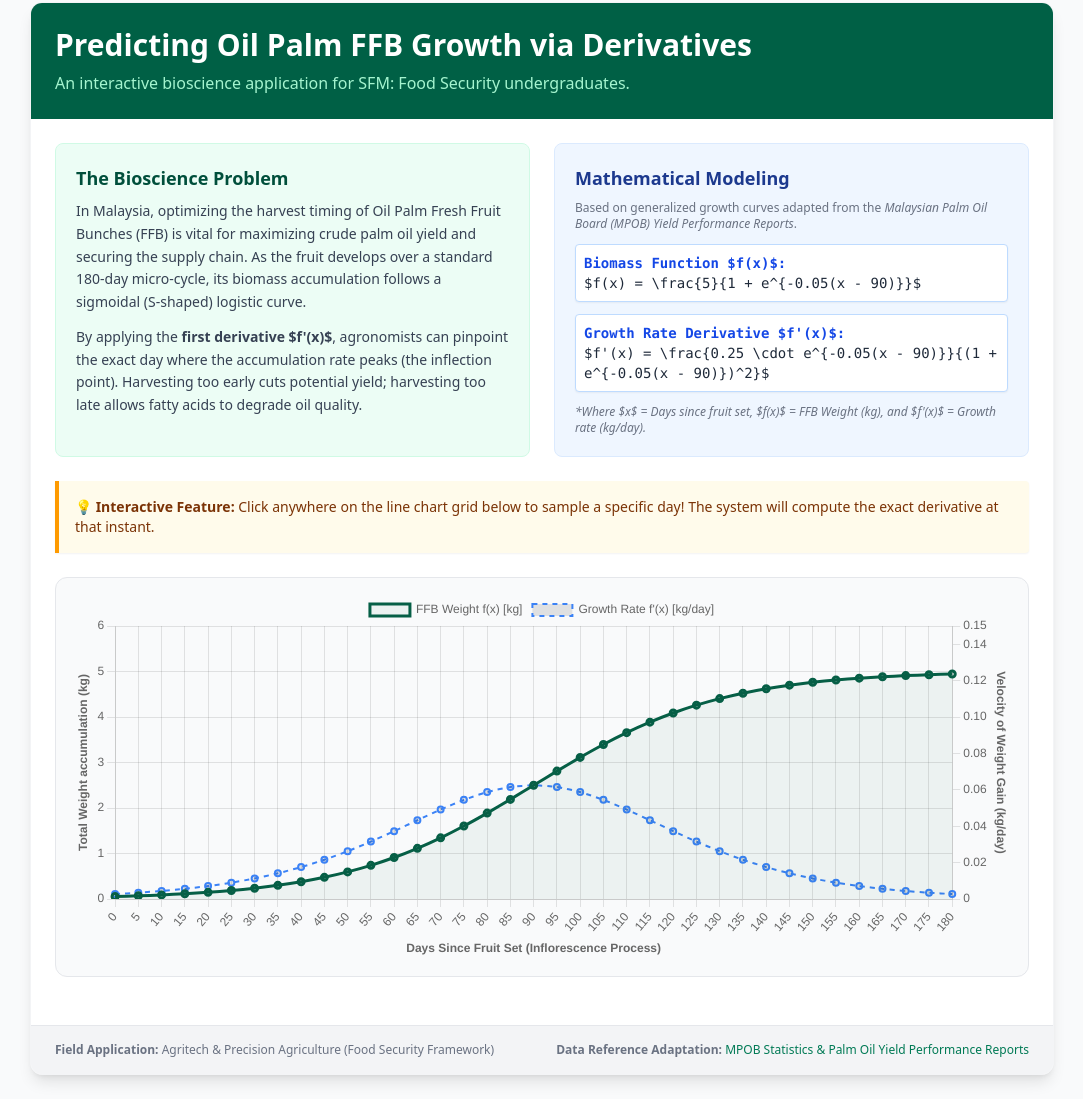
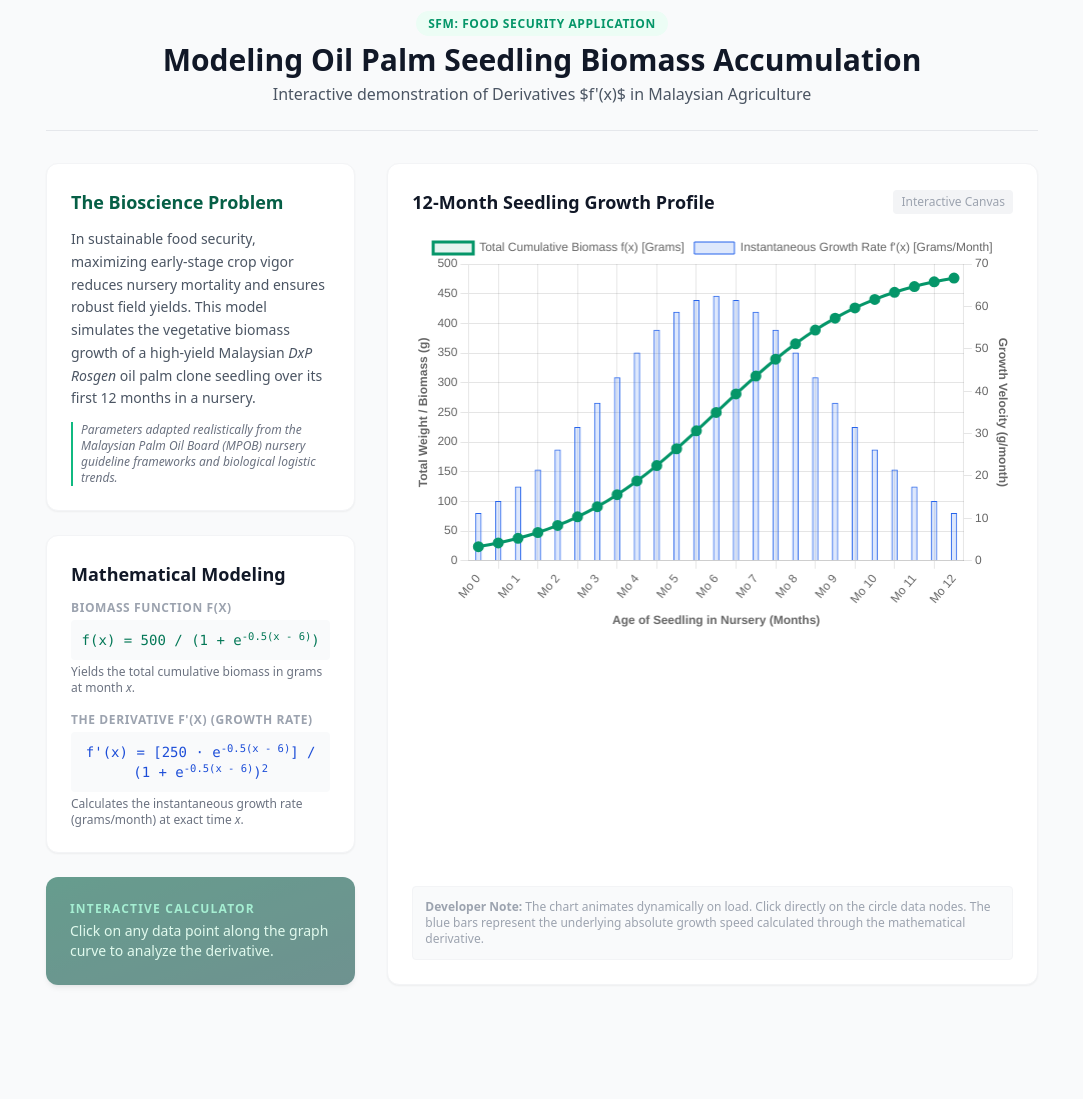
Before and after one commit to f25b1714-coder/f25b1714-coder.github.io, a plain HTML site: page index.html in a window 1280 px wide. Shown: the part 22-1121 px from the top of the page, without its empty margins (98-1181 px from the left). After the commit the page ends 1039 px from the top, so only its background shows below. Drawn offline with nearby package versions, Linux system fonts and the light colour scheme.

Commit message:
Add files via upload

```diff
--- a/index.html
+++ b/index.html
@@ -3,157 +3,149 @@
 <head>
     <meta charset="UTF-8">
     <meta name="viewport" content="width=device-width, initial-scale=1.0">
-    <title>Calculus in Malaysian Food Security: Oil Palm Yield Dynamics</title>
-    <script src="https://cdn.jsdelivr.net/npm/@tailwindcss/browser@4"></script>
+    <title>Calculus in Malaysian Food Security: Oil Palm Biomass Growth</title>
     <script src="https://cdn.jsdelivr.net/npm/chart.js"></script>
-    <style>
-        canvas {
-            cursor: pointer;
-        }
-    </style>
+    <script src="https://cdn.tailwindcss.com"></script>
 </head>
-<body class="bg-gray-50 text-gray-800 font-sans min-h-screen p-6">
+<body class="bg-gray-50 font-sans text-gray-800 antialiased">
 
-    <div class="max-w-5xl mx-auto bg-white rounded-xl shadow-lg overflow-hidden border border-gray-100">
+    <div class="max-w-5xl mx-auto px-4 py-8">
+        <header class="mb-8 text-center border-b border-gray-200 pb-6">
+            <span class="text-xs font-semibold tracking-wider text-emerald-600 uppercase bg-emerald-50 px-3 py-1 rounded-full">SFM: Food Security Application</span>
+            <h1 class="text-3xl font-bold text-gray-900 mt-2">Modeling Oil Palm Seedling Biomass Accumulation</h1>
+            <p class="text-gray-600 mt-1">Interactive demonstration of Derivatives $f'(x)$ in Malaysian Agriculture</p>
+        </header>
 
-        <div class="bg-emerald-800 text-white p-6">
-            <h1 class="text-2xl md:text-3xl font-bold">Predicting Oil Palm FFB Growth via Derivatives</h1>
-            <p class="text-emerald-200 mt-2 text-sm md:text-base">
-                An interactive bioscience application for SFM: Food Security undergraduates.
+        <div class="grid grid-cols-1 lg:grid-cols-3 gap-8">
+            <div class="lg:col-span-1 space-y-6">
+                <div class="bg-white p-6 rounded-xl shadow-sm border border-gray-100">
+                    <h2 class="text-lg font-bold text-emerald-800 mb-3">The Bioscience Problem</h2>
+                    <p class="text-sm text-gray-600 leading-relaxed mb-3">
+                        In sustainable food security, maximizing early-stage crop vigor reduces nursery mortality and ensures robust field yields.
+                        This model simulates the vegetative biomass growth of a high-yield Malaysian <i>DxP Rosgen</i> oil palm clone seedling over its first 12 months in a nursery.
+                    </p>
+                    <p class="text-xs text-gray-500 italic border-l-2 border-emerald-500 pl-2">
+                        Parameters adapted realistically from the Malaysian Palm Oil Board (MPOB) nursery guideline frameworks and biological logistic trends.
                     </p>
                 </div>
 
-        <div class="p-6 space-y-6">
+                <div class="bg-white p-6 rounded-xl shadow-sm border border-gray-100">
+                    <h2 class="text-lg font-bold text-gray-900 mb-3">Mathematical Modeling</h2>
 
-            <div class="grid grid-cols-1 md:grid-cols-2 gap-6">
-                <div class="bg-emerald-50 p-5 rounded-lg border border-emerald-100">
-                    <h2 class="text-lg font-semibold text-emerald-900 mb-2">The Bioscience Problem</h2>
-                    <p class="text-sm text-gray-700 leading-relaxed mb-3">
-                        In Malaysia, optimizing the harvest timing of Oil Palm Fresh Fruit Bunches (FFB) is vital for maximizing crude palm oil yield and securing the supply chain.
-                        As the fruit develops over a standard 180-day micro-cycle, its biomass accumulation follows a sigmoidal (S-shaped) logistic curve.
-                    </p>
-                    <p class="text-sm text-gray-700 leading-relaxed">
-                        By applying the <strong>first derivative $f'(x)$</strong>, agronomists can pinpoint the exact day where the accumulation rate peaks (the inflection point).
-                        Harvesting too early cuts potential yield; harvesting too late allows fatty acids to degrade oil quality.
-                    </p>
+                    <div class="mb-4">
+                        <span class="text-xs font-bold text-gray-400 uppercase tracking-wider block mb-1">Biomass Function f(x)</span>
+                        <div class="bg-gray-50 p-2.5 rounded text-sm font-mono text-center text-emerald-700">
+                            f(x) = 500 / (1 + e<sup>-0.5(x - 6)</sup>)
+                        </div>
+                        <p class="text-xs text-gray-500 mt-1">Yields the total cumulative biomass in grams at month <i>x</i>.</p>
                     </div>
 
-                <div class="bg-blue-50 p-5 rounded-lg border border-blue-100 flex flex-col justify-between">
                     <div>
-                        <h2 class="text-lg font-semibold text-blue-900 mb-2">Mathematical Modeling</h2>
-                        <p class="text-xs text-gray-500 mb-3">
-                            Based on generalized growth curves adapted from the <em>Malaysian Palm Oil Board (MPOB) Yield Performance Reports</em>.
-                        </p>
-                        <div class="space-y-3 font-mono text-sm">
-                            <div class="bg-white p-2 rounded shadow-xs border border-blue-200">
-                                <span class="font-bold text-blue-700">Biomass Function $f(x)$:</span><br>
-                                $f(x) = \frac{5}{1 + e^{-0.05(x - 90)}}$
+                        <span class="text-xs font-bold text-gray-400 uppercase tracking-wider block mb-1">The Derivative f'(x) (Growth Rate)</span>
+                        <div class="bg-gray-50 p-2.5 rounded text-sm font-mono text-center text-blue-700">
+                            f'(x) = [250 &middot; e<sup>-0.5(x - 6)</sup>] / (1 + e<sup>-0.5(x - 6)</sup>)<sup>2</sup>
                         </div>
-                            <div class="bg-white p-2 rounded shadow-xs border border-blue-200">
-                                <span class="font-bold text-blue-700">Growth Rate Derivative $f'(x)$:</span><br>
-                                $f'(x) = \frac{0.25 \cdot e^{-0.05(x - 90)}}{(1 + e^{-0.05(x - 90)})^2}$
-                            </div>
-                        </div>
-                    </div>
-                    <p class="text-xs text-gray-500 mt-3 italic">
-                        *Where $x$ = Days since fruit set, $f(x)$ = FFB Weight (kg), and $f'(x)$ = Growth rate (kg/day).
-                    </p>
+                        <p class="text-xs text-gray-500 mt-1">Calculates the instantaneous growth rate (grams/month) at exact time <i>x</i>.</p>
                     </div>
                 </div>
 
-            <div class="bg-amber-50 border-l-4 border-amber-500 p-4 rounded-r shadow-xs">
-                <p class="text-sm text-amber-900 font-medium">
-                    💡 <strong>Interactive Feature:</strong> Click anywhere on the line chart grid below to sample a specific day! The system will compute the exact derivative at that instant.
-                </p>
+                <div id="output-card" class="bg-gradient-to-br from-emerald-800 to-teal-900 text-white p-6 rounded-xl shadow-md transform transition-all duration-300 opacity-60">
+                    <h3 class="text-xs font-bold uppercase tracking-widest text-emerald-300 mb-1">Interactive Calculator</h3>
+                    <p id="calc-prompt" class="text-sm text-emerald-100">Click on any data point along the graph curve to analyze the derivative.</p>
+
+                    <div id="calc-results" class="hidden space-y-3">
+                        <div>
+                            <span class="text-xs text-emerald-200 block">Selected Timeline:</span>
+                            <span id="res-month" class="text-xl font-bold">Month 0</span>
                         </div>
-
-            <div class="relative bg-gray-50 p-4 rounded-xl border border-gray-200 h-[400px]">
-                <canvas id="growthChart"></canvas>
-            </div>
-
-            <div id="outputPanel" class="hidden transition-all duration-300 transform scale-100 bg-slate-900 text-white p-5 rounded-xl shadow-inner">
-                <h3 class="text-emerald-400 font-bold text-lg mb-2 flex items-center gap-2">
-                    📊 Instantaneous Analysis at Day <span id="outDay">0</span>
-                </h3>
-                <div class="grid grid-cols-1 md:grid-cols-3 gap-4 mt-3">
-                    <div class="border-r border-slate-700 pr-4">
-                        <span class="text-xs text-slate-400 block uppercase tracking-wider">Current FFB Weight $f(x)$</span>
-                        <span class="text-2xl font-semibold text-white" id="outWeight">0.00</span> <span class="text-sm text-slate-300">kg</span>
-                    </div>
-                    <div class="border-r border-slate-700 pr-4">
-                        <span class="text-xs text-slate-400 block uppercase tracking-wider">Instantaneous Rate $f'(x)$</span>
-                        <span class="text-2xl font-semibold text-emerald-400" id="outRate">0.000</span> <span class="text-sm text-emerald-300">kg/day</span>
+                        <div class="grid grid-cols-2 gap-2 border-t border-emerald-700 pt-2">
+                            <div>
+                                <span class="text-xs text-emerald-200 block">Biomass f(x):</span>
+                                <span id="res-mass" class="font-mono text-sm font-bold">0g</span>
                             </div>
                             <div>
-                        <span class="text-xs text-slate-400 block uppercase tracking-wider">Layman's Meaning</span>
-                        <p class="text-sm text-slate-200 mt-1 italic leading-snug" id="outLayman">Click a point to see analysis.</p>
+                                <span class="text-xs text-emerald-200 block">Growth Rate f'(x):</span>
+                                <span id="res-rate" class="font-mono text-sm font-bold text-yellow-300">0 g/mo</span>
+                            </div>
+                        </div>
+                        <div class="border-t border-emerald-700 pt-2">
+                            <span class="text-xs text-emerald-200 block mb-0.5">What this means:</span>
+                            <p id="res-explain" class="text-xs text-emerald-500 bg-white p-2 rounded text-gray-800 leading-snug"></p>
+                        </div>
                     </div>
                 </div>
             </div>
 
+            <div class="lg:col-span-2 bg-white p-6 rounded-xl shadow-sm border border-gray-100 flex flex-col justify-between">
+                <div>
+                    <div class="flex justify-between items-center mb-4">
+                        <h2 class="text-lg font-bold text-gray-900">12-Month Seedling Growth Profile</h2>
+                        <span class="text-xs text-gray-400 bg-gray-100 px-2 py-1 rounded">Interactive Canvas</span>
                     </div>
-
-        <div class="bg-gray-100 px-6 py-4 border-t border-gray-200 text-xs text-gray-500 flex flex-col md:flex-row justify-between gap-2">
-            <div>
-                <strong>Field Application:</strong> Agritech & Precision Agriculture (Food Security Framework)
+                    <div class="relative w-full h-[400px]">
+                        <canvas id="growthChart"></canvas>
                     </div>
-            <div>
-                <strong>Data Reference Adaptation:</strong>
-                <a href="https://mpob.gov.my/" target="_blank" class="text-emerald-700 hover:underline">MPOB Statistics & Palm Oil Yield Performance Reports</a>
+                </div>
+                <div class="mt-4 text-xs text-gray-400 bg-gray-50 p-3 rounded border border-gray-100">
+                    <strong>Developer Note:</strong> The chart animates dynamically on load. Click directly on the circle data nodes. The blue bars represent the underlying absolute growth speed calculated through the mathematical derivative.
+                </div>
             </div>
         </div>
     </div>
 
     <script>
-        // Parameters for our logistic growth curve model: f(x) = L / (1 + e^(-k*(x - x0)))
-        const L = 5;      // Maximum carrying capacity / theoretical max weight of the FFB cluster (kg)
-        const k = 0.05;   // Growth steepness factor
-        const x0 = 90;    // Midpoint of the growth cycle (Day 90)
+        // Mathematical parameters
+        const L = 500;   // Carrying capacity (max weight in grams)
+        const k = 0.5;   // Growth rate scaling factor
+        const x0 = 6;    // Midpoint month
 
-        // Generate mathematical data points for the 180-day cycle
-        const labels = [];
-        const weightData = [];
-        const rateData = [];
+        // Generate data points for 12 months (sampled at intervals of 0.5 for a smooth curve)
+        const months = [];
+        const biomassData = [];
+        const growthRateData = [];
 
-        for (let x = 0; x <= 180; x += 5) {
-            labels.push(x);
+        for (let x = 0; x <= 12; x += 0.5) {
+            months.push(x);
 
             // Logistic function f(x)
+            const fx = L / (1 + Math.exp(-k * (x - x0)));
+            biomassData.push(Number(fx.toFixed(2)));
+
+            // Derivative function f'(x)
             const expTerm = Math.exp(-k * (x - x0));
-            const fx = L / (1 + expTerm);
-            weightData.push(fx);
-
-            // First derivative f'(x)
             const fPrimeX = (L * k * expTerm) / Math.pow(1 + expTerm, 2);
-            rateData.push(fPrimeX);
+            growthRateData.push(Number(fPrimeX.toFixed(2)));
         }
 
-        // Initialize Chart.js configuration
+        // Initialize Chart.js
         const ctx = document.getElementById('growthChart').getContext('2d');
         const growthChart = new Chart(ctx, {
             type: 'line',
             data: {
-                labels: labels,
+                labels: months.map(m => `Mo ${m}`),
                 datasets: [
                     {
-                        label: 'FFB Weight f(x) [kg]',
-                        data: weightData,
-                        borderColor: '#065f46', // emerald-800
-                        backgroundColor: 'rgba(6, 95, 70, 0.05)',
+                        label: 'Total Cumulative Biomass f(x) [Grams]',
+                        data: biomassData,
+                        borderColor: '#059669',
+                        backgroundColor: 'rgba(5, 150, 105, 0.1)',
                         borderWidth: 3,
-                        fill: true,
-                        tension: 0.2,
-                        yAxisID: 'yWeight'
+                        tension: 0.3,
+                        yAxisID: 'y',
+                        pointBackgroundColor: '#059669',
+                        pointHoverRadius: 8,
+                        pointRadius: 4
                     },
                     {
-                        label: "Growth Rate f'(x) [kg/day]",
-                        data: rateData,
-                        borderColor: '#3b82f6', // blue-500
-                        borderWidth: 2,
-                        borderDash: [5, 5],
-                        fill: false,
-                        tension: 0.2,
-                        yAxisID: 'yRate'
+                        label: "Instantaneous Growth Rate f'(x) [Grams/Month]",
+                        data: growthRateData,
+                        borderColor: '#2563eb',
+                        backgroundColor: 'rgba(37, 99, 235, 0.15)',
+                        borderWidth: 1,
+                        fill: true,
+                        type: 'bar',
+                        yAxisID: 'y1',
+                        barPercentage: 0.4
                     }
                 ]
             },
@@ -164,87 +156,93 @@
                     duration: 2000,
                     easing: 'easeOutQuart'
                 },
-                plugins: {
-                    legend: {
-                        position: 'top',
-                    },
-                    tooltip: {
-                        mode: 'index',
-                        intersect: false
-                    }
-                },
                 scales: {
-                    x: {
-                        title: {
-                            display: true,
-                            text: 'Days Since Fruit Set (Inflorescence Process)',
-                            font: { weight: 'bold' }
-                        }
-                    },
-                    yWeight: {
+                    y: {
                         type: 'linear',
                         display: true,
                         position: 'left',
                         title: {
                             display: true,
-                            text: 'Total Weight accumulation (kg)',
+                            text: 'Total Weight / Biomass (g)',
                             font: { weight: 'bold' }
+                        }
                     },
-                        min: 0,
-                        max: 6
-                    },
-                    yRate: {
+                    y1: {
                         type: 'linear',
                         display: true,
                         position: 'right',
+                        grid: { drawOnChartArea: false },
                         title: {
                             display: true,
-                            text: 'Velocity of Weight Gain (kg/day)',
+                            text: 'Growth Velocity (g/month)',
                             font: { weight: 'bold' }
+                        }
                     },
-                        min: 0,
-                        max: 0.15,
-                        grid: {
-                            drawOnChartArea: false // prevent grid lines overlap
+                    x: {
+                        title: {
+                            display: true,
+                            text: 'Age of Seedling in Nursery (Months)',
+                            font: { weight: 'bold' }
                         }
                     }
                 },
-                // Handle click events on the canvas grid
-                onClick: (e) => {
-                    const points = growthChart.getElementsAtEventForMode(e, 'nearest', { intersect: false }, true);
+                plugins: {
+                    tooltip: {
+                        callbacks: {
+                            footer: (tooltipItems) => {
+                                return 'Click point to analyze calculus derivative.';
+                            }
+                        }
+                    }
+                },
+                // Handle click events on chart nodes
+                onClick: (e, elements) => {
+                    if (elements.length > 0) {
+                        const index = elements[0].index;
+                        const selectedMonth = months[index];
+                        const currentBiomass = biomassData[index];
+                        const currentRate = growthRateData[index];
 
-                    if (points.length > 0) {
-                        const index = points[0].index;
-                        const day = labels[index];
-
-                        // Recalculate precisely for the chosen day
-                        const expTerm = Math.exp(-k * (day - x0));
-                        const currentWeight = L / (1 + expTerm);
-                        const currentRate = (L * k * expTerm) / Math.pow(1 + expTerm, 2);
-
-                        // Craft a contextual layman's interpretation based on the lifecycle stage
-                        let laymanExplanation = "";
-                        if (day < 60) {
-                            laymanExplanation = "Early cellular division phase. The fruit is structuralizing, so weight gain velocity is slow but accelerating.";
-                        } else if (day >= 60 && day <= 120) {
-                            laymanExplanation = `Peak oil synthesis window! Right now, the bunch is adding weight at its highest kinetic speed (${currentRate.toFixed(3)} kg every single day).`;
-                        } else {
-                            laymanExplanation = "Maturity plateau. Nutrient intake drops as the oil profile stabilizes. Velocity approaches zero, signaling the perfect commercial harvest window.";
-                        }
-
-                        // Inject the variables into the DOM
-                        document.getElementById('outDay').innerText = day;
-                        document.getElementById('outWeight').innerText = currentWeight.toFixed(2);
-                        document.getElementById('outRate').innerText = currentRate.toFixed(3);
-                        document.getElementById('outLayman').innerText = laymanExplanation;
-
-                        // Unhide panel smoothly
-                        const panel = document.getElementById('outputPanel');
-                        panel.classList.remove('hidden');
+                        displayDerivativeAnalysis(selectedMonth, currentBiomass, currentRate);
                     }
                 }
             }
         });
+
+        // Function to update the interactive card UI and render layman explanations
+        function displayDerivativeAnalysis(month, biomass, rate) {
+            const card = document.getElementById('output-card');
+            const prompt = document.getElementById('calc-prompt');
+            const results = document.getElementById('calc-results');
+
+            // UI Styling adjustments
+            card.classList.remove('opacity-60');
+            card.classList.add('scale-[1.02]');
+            setTimeout(() => card.classList.remove('scale-[1.02]'), 200);
+            prompt.classList.add('hidden');
+            results.classList.remove('hidden');
+
+            // Set raw numbers
+            document.getElementById('res-month').innerText = `Month ${month}`;
+            document.getElementById('res-mass').innerText = `${biomass} g`;
+            document.getElementById('res-rate').innerText = `+${rate} g/month`;
+
+            // Formulate standard layman biological explanations depending on the inflection point (Month 6)
+            let explanation = "";
+            if (month < 4) {
+                explanation = `The seedling is in its lag phase. It's establishing roots, so the derivative (growth speed) is low at ${rate}g/month. Biomass accumulation is just picking up.`;
+            } else if (month >= 4 && month < 6) {
+                explanation = `The derivative is surging! The seedling's fronds are expanding rapidly, catching maximum sunlight. Growth velocity is accelerating towards its absolute peak.`;
+            } else if (month === 6) {
+                explanation = `This is the inflection point where f'(x) hits its maximum value of ${rate}g/month. The plant is gaining weight faster right now than at any other moment in its nursery lifecycle.`;
+            } else if (month > 6 && month <= 9) {
+                explanation = `While the seedling's overall weight is still growing significantly (${biomass}g), the derivative f'(x) has begun to slow down. Growth speed is decelerating as space restrictions in its nursery bag start taking effect.`;
+            } else {
+                explanation = `The seedling is reaching its maximum nursery maturity capacity. The derivative is dropping towards zero, meaning the plant's weight has stabilized and it is ready for transplanting to the Malaysian field plantation.`;
+            }
+
+            document.getElementById('res-explain').innerText = explanation;
+        }
     </script>
 </body>
 </html>
```
Lines whose indentation alone changed are shown as unchanged.
